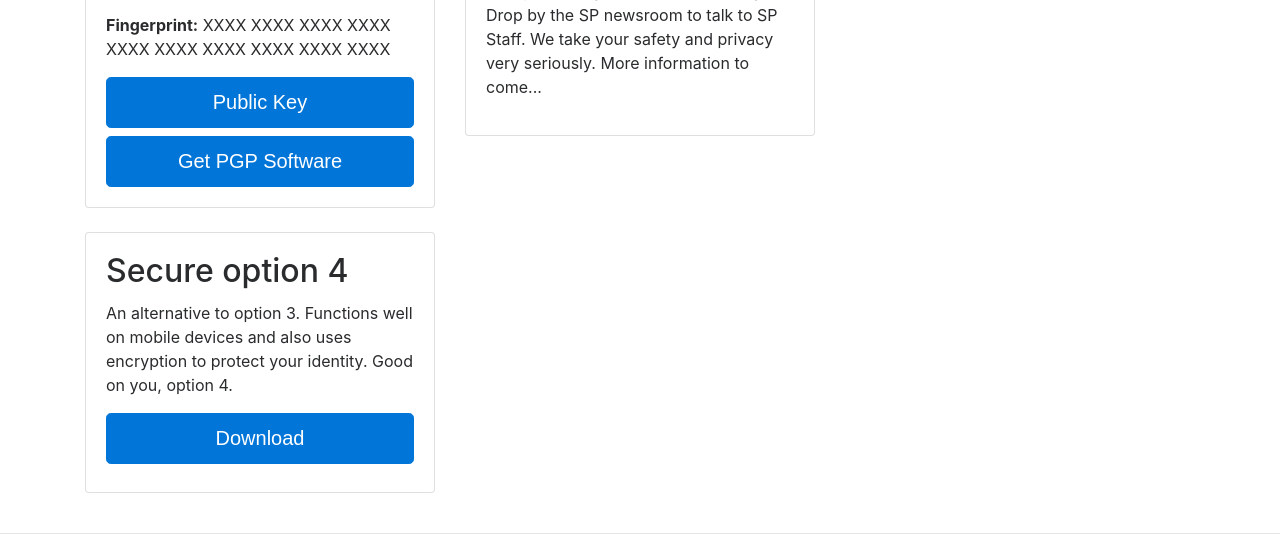
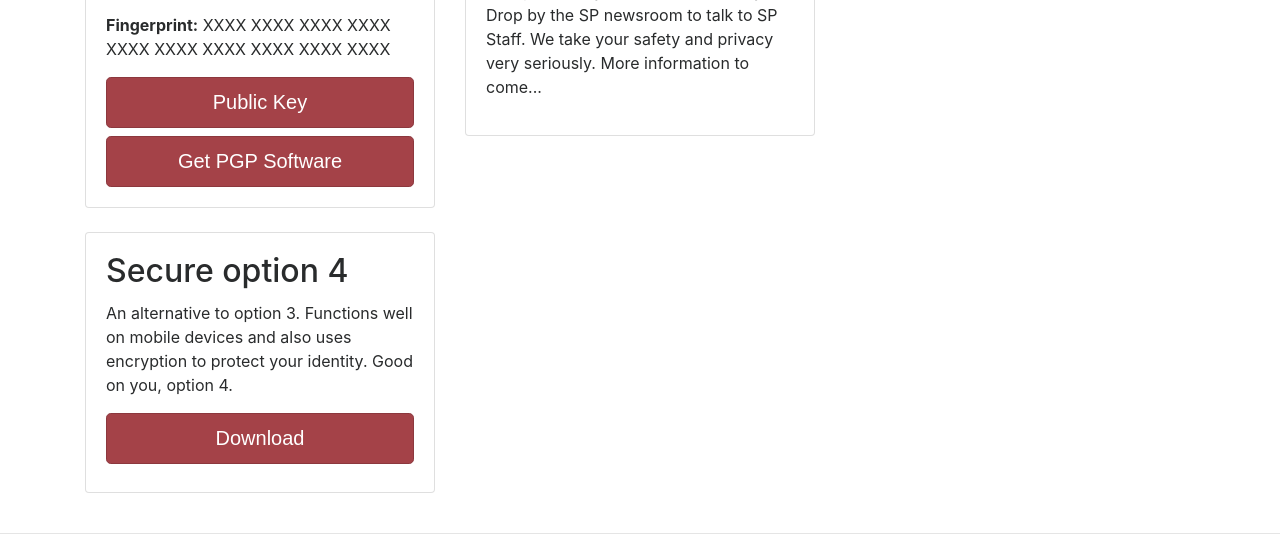
Before and after one commit to TheStatePress/tip-page, a plain HTML site: page index.html in a window 1280 px wide. Shown: the part 641-1191 px from the top of the page. Drawn offline with nearby package versions, Linux system fonts and the light colour scheme.

Commit message:
New colors

```diff
--- a/index.html
+++ b/index.html
@@ -9,7 +9,6 @@
 
     <link rel="stylesheet" href="https://maxcdn.bootstrapcdn.com/bootstrap/4.0.0-alpha.6/css/bootstrap.min.css" integrity="sha384-rwoIResjU2yc3z8GV/NPeZWAv56rSmLldC3R/AZzGRnGxQQKnKkoFVhFQhNUwEyJ"
         crossorigin="anonymous">
-
 </head>
 
 <body>
@@ -99,6 +98,13 @@
         crossorigin="anonymous"></script>
     <script src="https://maxcdn.bootstrapcdn.com/bootstrap/4.0.0-alpha.6/js/bootstrap.min.js" integrity="sha384-vBWWzlZJ8ea9aCX4pEW3rVHjgjt7zpkNpZk+02D9phzyeVkE+jo0ieGizqPLForn"
         crossorigin="anonymous"></script>
+
+    <style>
+        .btn-primary {
+            background-color: #a44248;
+            border-color: #8c383e;
+        }
+    </style>
 </body>
 
 </html>
```
Also changed, not shown: 1 other file.
